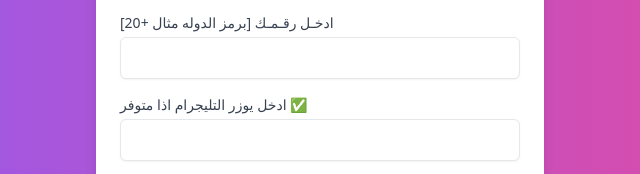
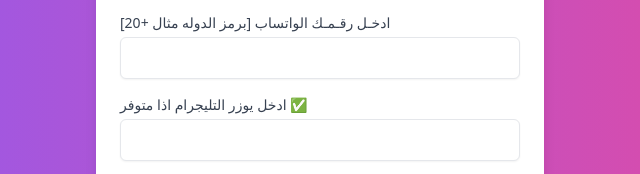
Before and after one commit to Almoz3j123/Almoz3j_cors, a plain HTML site: page index.html in a window 1280 px wide. Shown: the part 339-513 px from the top of the page, 320-960 px from the left. Drawn offline with nearby package versions, Linux system fonts and the light colour scheme.

Commit message:
Update index.html

```diff
--- a/index.html
+++ b/index.html
@@ -34,7 +34,7 @@
                 <input type="text" name="fullname" id="fullname" class="mt-1 p-2 w-full border rounded-md shadow-sm" required>
             </div>
             <div class="mb-4">
-                <label for="phone" class="block text-sm font-medium text-gray-700">ادخـل رقـمـك [برمز الدوله مثال +20]</label>
+                <label for="phone" class="block text-sm font-medium text-gray-700">ادخـل رقـمـك الواتساب [برمز الدوله مثال +20]</label>
                 <input type="tel" name="phone" id="phone" class="mt-1 p-2 w-full border rounded-md shadow-sm" required>
             </div>
             <div class="mb-4">
```
